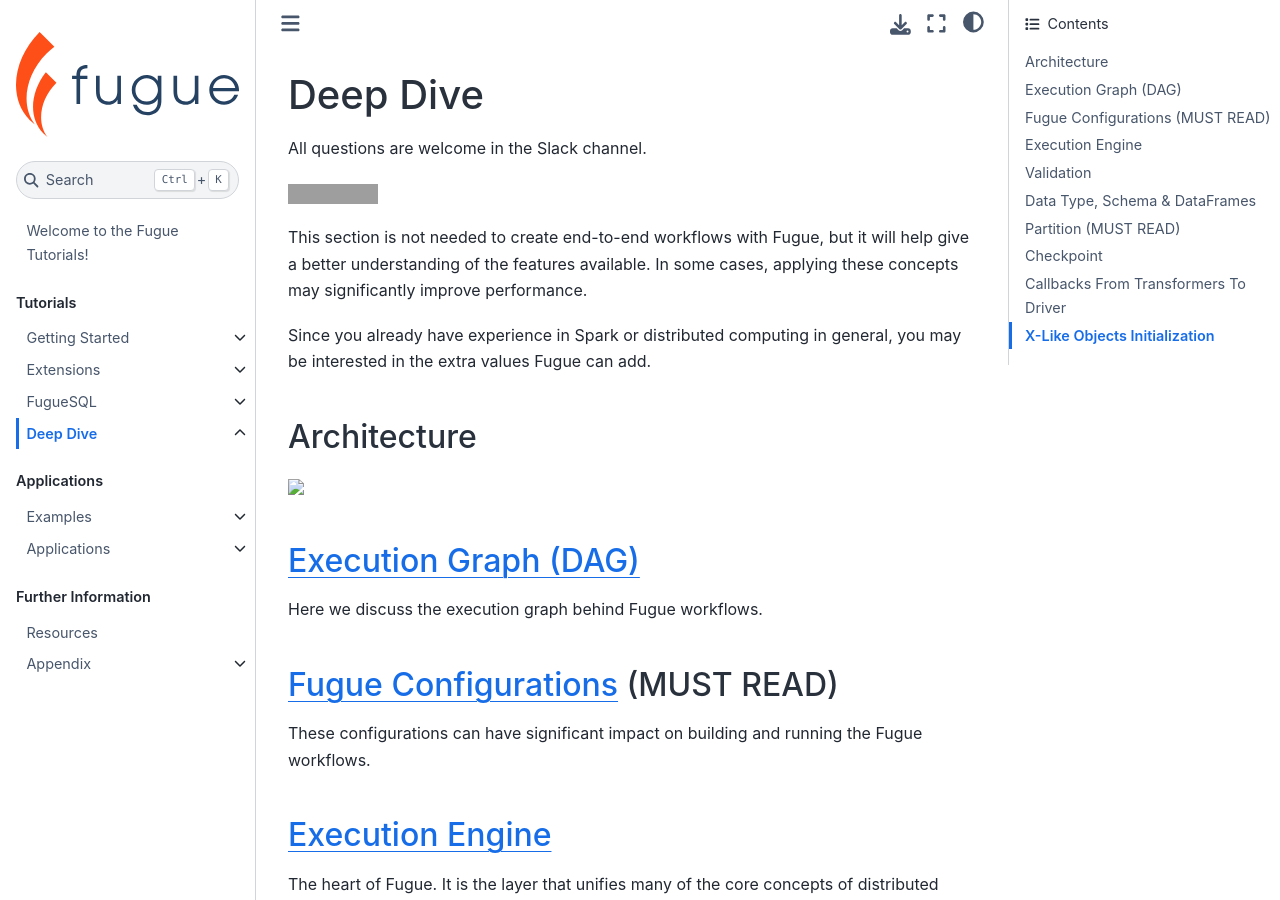
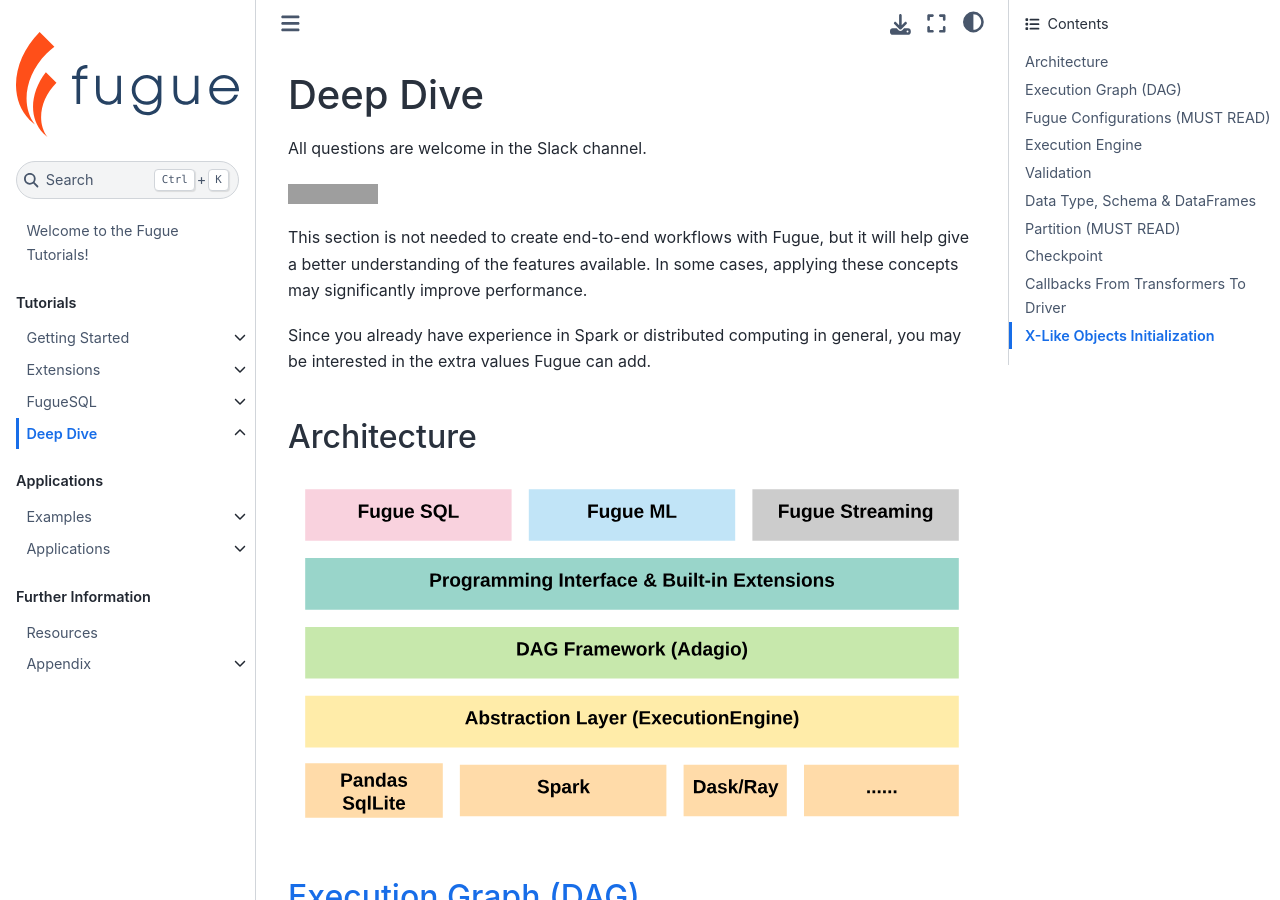
Before and after one commit to fugue-project/tutorials, a Jupyter Book: the page built from tutorials/advanced/index.md, in a window 1280 px wide and 900 px high. Built offline with Jupyter Book 1.0.4 settings and Sphinx 7.4.7 and the Sphinx Book theme 1.1.4, drawn with Linux system fonts in a browser that asks for light colours; pages that are not in the unit, such as notebooks, are missing from menus; grey boxes are pictures that could not be loaded.

Commit message:
Fix advanced index

```diff
--- a/tutorials/advanced/index.md
+++ b/tutorials/advanced/index.md
@@ -24,7 +24,7 @@
 
 ## Architecture
 
-<img src="../../_images/architecture.svg" width="500">
+![](../../images/architecture.svg)
 
 ## [Execution Graph (DAG)](dag.ipynb)
 
```
